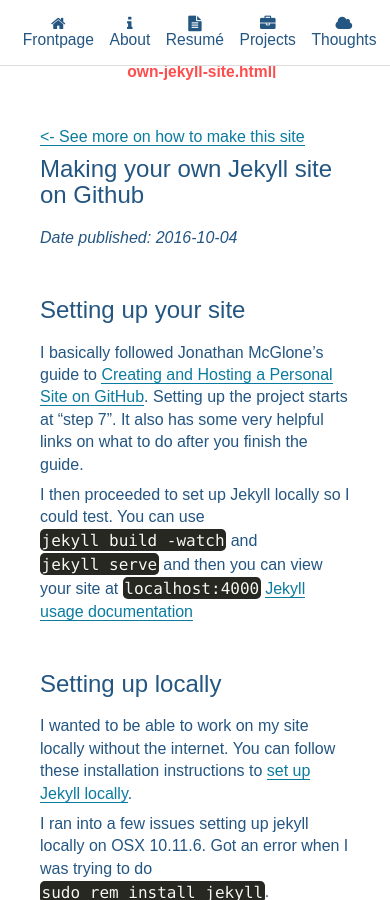
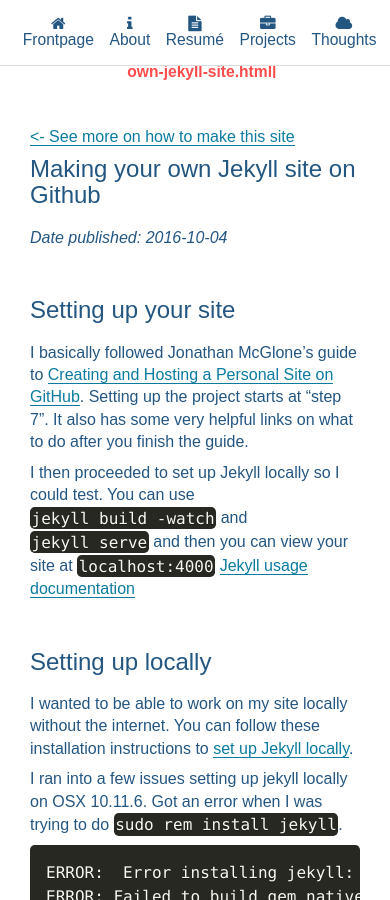
Before and after one commit to gudmundurmar/gmg.is, a Jekyll site: the page built from _posts/how-to/2017-04-19-make-your-own-jekyll-site.md, in a window 390 px wide and 900 px high. Built offline with Jekyll 4.4.1, drawn with Linux system fonts in a browser that asks for light colours; some of the changed text lies outside the part shown.

Commit message:
Shrink padding on width for mobile

```diff
--- a/_posts/how-to/2017-04-19-make-your-own-jekyll-site.md
+++ b/_posts/how-to/2017-04-19-make-your-own-jekyll-site.md
@@ -130,8 +130,7 @@
 
 Jekyll also uses a templating language called Liquid. It might be good to check out the [Liquid documentation](https://shopify.github.io/liquid/)
 
-- Looping in liquid
-https://learn.cloudcannon.com/jekyll/looping-in-liquid/
+- [Looping in Liquid](https://learn.cloudcannon.com/jekyll/looping-in-liquid/)
 
 - Collections: I don't always want to add dates to my posts. In that case you might be looking for Collections. [Add collections to your site](https://jekyllrb.com/docs/collections/)
 
--- a/_sass/_about.scss
+++ b/_sass/_about.scss
@@ -28,7 +28,7 @@
     width: 100%;
     flex-basis: 100%;
     padding: 20px 0;
-    min-width: initialw;
+    min-width: initial;
   }
 }
 
--- a/_sass/_main.scss
+++ b/_sass/_main.scss
@@ -49,7 +49,7 @@
   min-height: 80%;
   padding: 9rem 7rem 40px;
   @media screen and (max-width: 786px) {
-    padding: 8em 40px 40px;
+    padding: 8em 30px 40px;
   }
 }
 
--- a/_sass/_working.scss
+++ b/_sass/_working.scss
@@ -27,6 +27,7 @@
   box-shadow: -3px 0px 0px $secondary-color;
   @media screen and (max-width: 768px) {
     width: 100%;
+    padding-right: 0;
   }
 }
 
```
